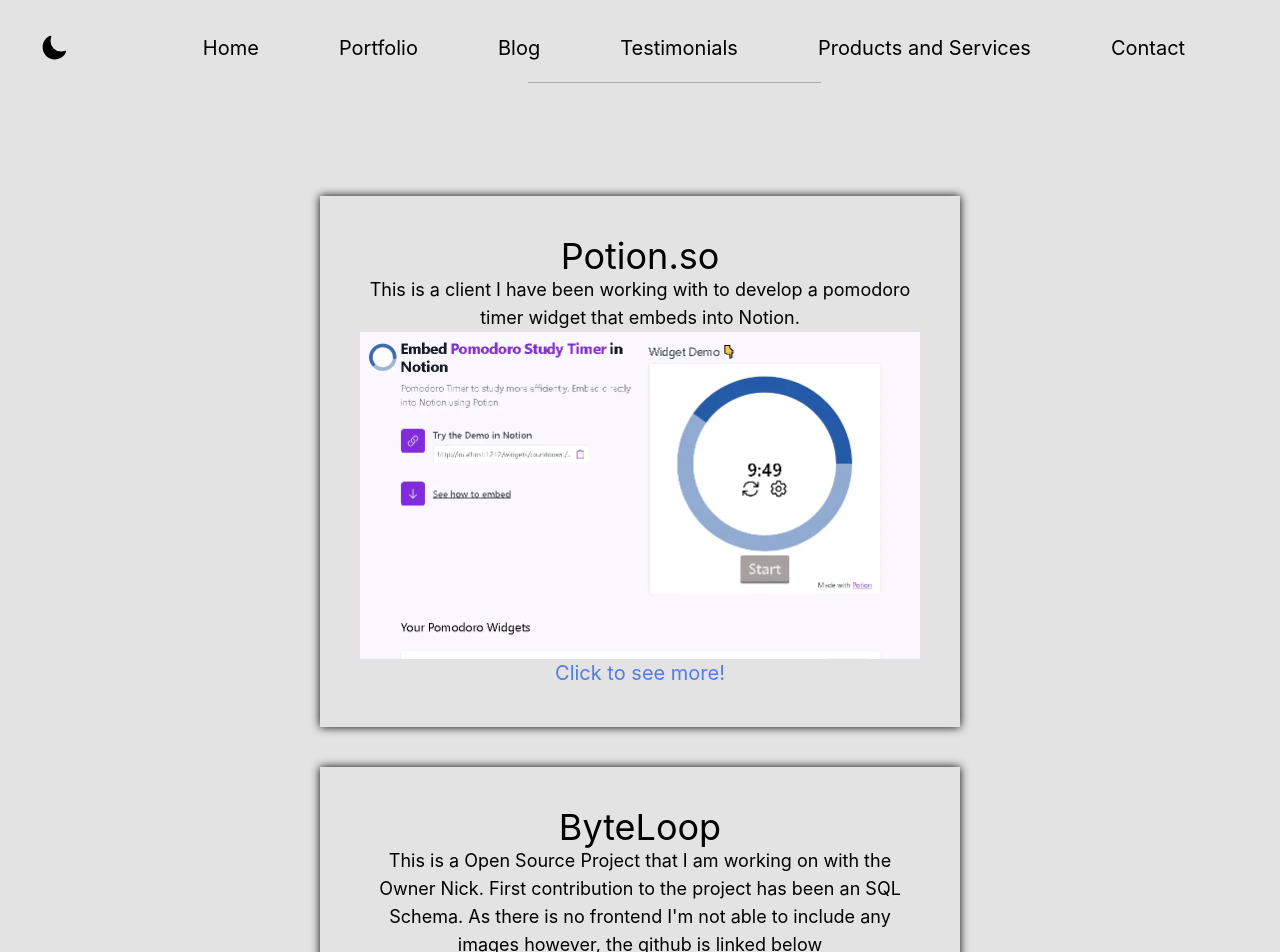
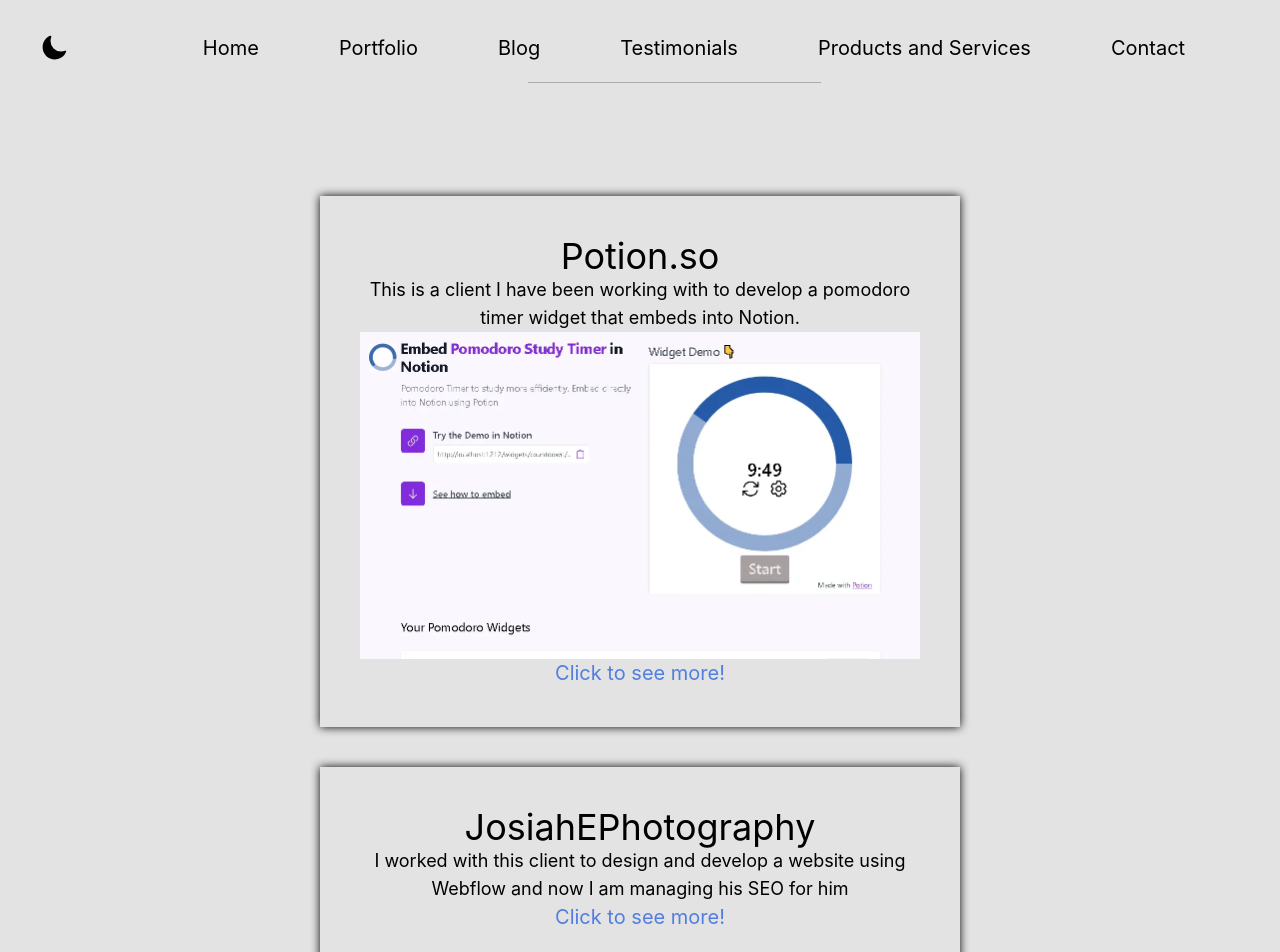
Before and after one commit to ConorMcNamee/old-portfolio, a Next.js app: page /portfolio in a window 1280 px wide. Shown: the top 952 px of the page. Built offline with nearby package versions, Linux system fonts and the light colour scheme.

Commit message:
Updated Portfolio Section

```diff
--- a/components/Portfolio/PortfolioCard.tsx
+++ b/components/Portfolio/PortfolioCard.tsx
@@ -13,20 +13,22 @@
       "link": "https://widgets.potion.so/widgets/pomodoro",
     },
     {
+      "title": "JosiahEPhotography",
+      "desc": "I worked with this client to design and develop a website using Webflow and now I am managing his SEO for him",
+      "img": ""
+    },
+    {
       "title": "ByteLoop",
       "desc": "This is a Open Source Project that I am working on with the Owner Nick. First contribution to the project has been an SQL Schema. As there is no frontend I'm not able to include any images however, the github is linked below",
       "link": "https://github.com/nickpickcodes/ByteLoop.Database"
     },
+
     {
       "title": "Web Design Examples",
       "desc": "Here are some examples of my web design. I was never blessed with the ability of design however, through study and practice of web design techiques I became good. All of the websites I design are designed for two things. Professionalism and Conversion",
-      "link": "http://localhost:3000/portfolio/web-design"
+      "link": "https://conormcnamee.dev/portfolio/web-design"
     },
-    // {
-    //   "title": "Go, GraphQL Todo List",
-    //   "desc": "This is a client I have been working with to develop a pomodoro timer widget that embeds into Notion",
-    //   "img": "/potion-pomodoro.png"
-    // },
+
 ]
 
 export default function PortfolioCard() {
```
Also changed, not shown: _posts/what-cloud-computing-means-for-you.md (+1 -0 lines), _posts/why-you-need-a-website.md (added, +15 -0 lines), public/002 - Copy (2).jpeg (added).
